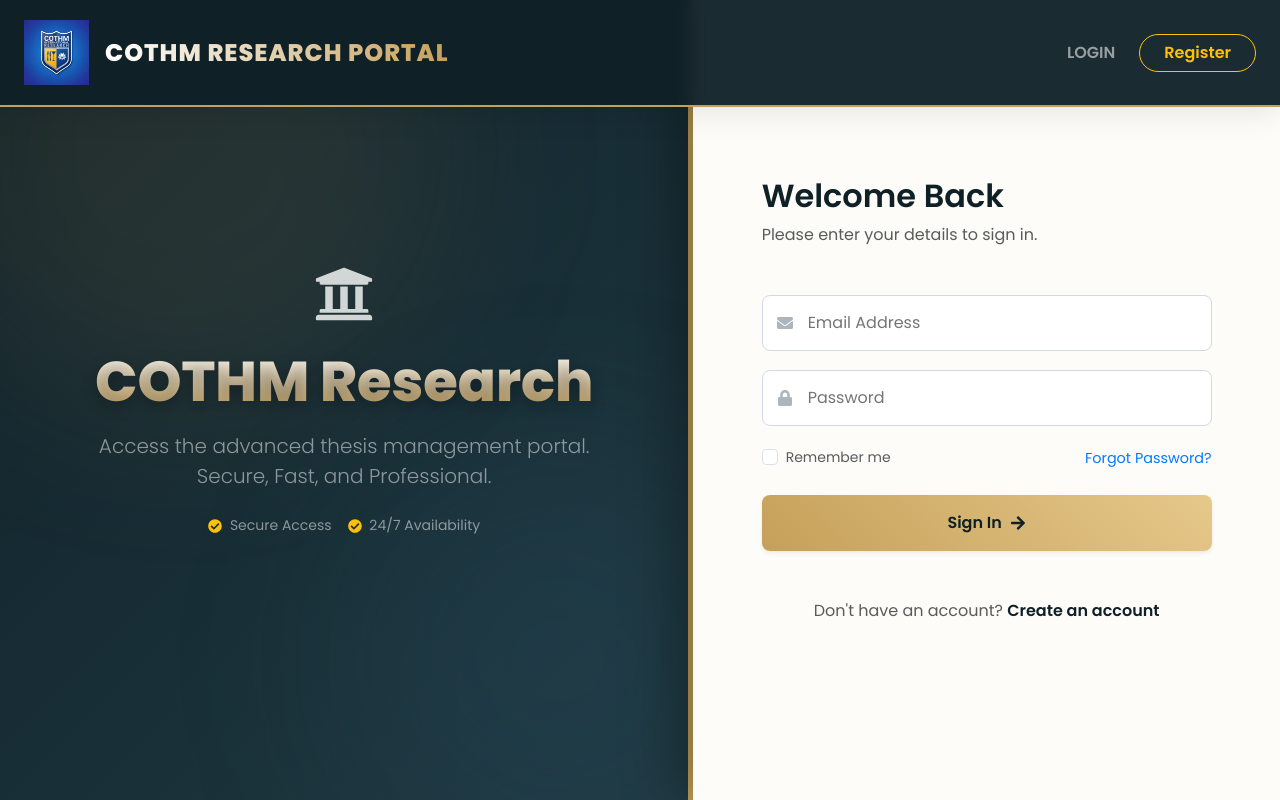
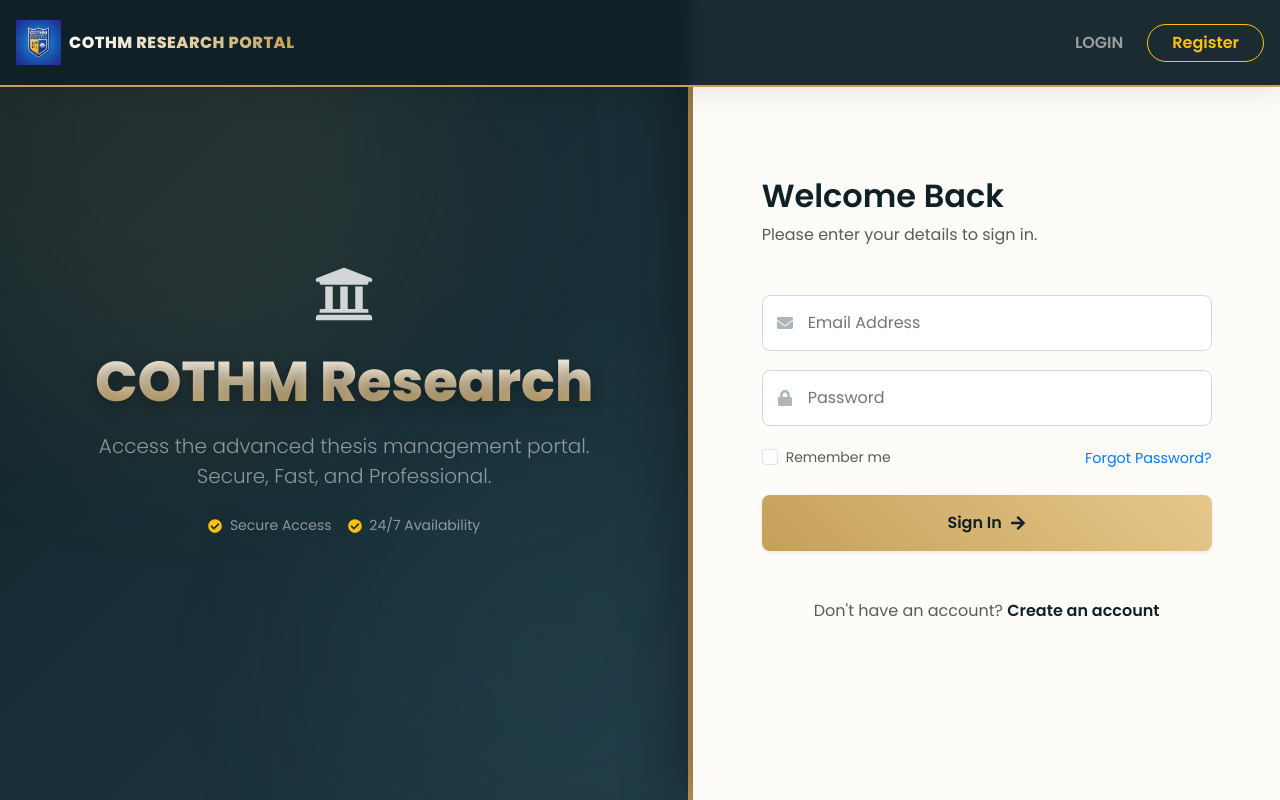
Before and after one commit to faizi1212/cothm_Research_portal, a React (Create React App) app in the folder client/: page / in a window 1280 px wide. Built offline with nearby package versions, Linux system fonts and the light colour scheme.

Commit message:
Optimize Navbar spacing and font size

```diff
--- a/client/src/Navbar.js
+++ b/client/src/Navbar.js
@@ -13,23 +13,25 @@
 
   return (
     <nav className="navbar navbar-expand-lg navbar-dark fixed-top navbar-glass">
-      <div className="container-fluid px-4">
+      <div className="container-fluid px-3">
         {/* BRAND SECTION */}
-        <Link className="navbar-brand d-flex align-items-center gap-3" to={user ? "/dashboard" : "/"}>
-          {/* INCREASED LOGO SIZE HERE (65px) */}
+        <Link className="navbar-brand d-flex align-items-center gap-2" to={user ? "/dashboard" : "/"}>
           <img
             src="/logo.png"
             alt="COTHM Logo"
-            style={{ height: "65px", objectFit: "contain" }}
+            style={{ height: "45px", objectFit: "contain" }} /* Reduced Height */
             className="d-inline-block align-text-top"
           />
-          <span style={{
+          {/* COMPACT TITLE STYLING */}
+          <span className="d-none d-sm-block" style={{
             fontFamily: "'Poppins', sans-serif",
             fontWeight: "700",
-            letterSpacing: "1px",
+            fontSize: "1rem", /* Reduced to 16px (Standard size) */
+            letterSpacing: "0.5px",
             background: "linear-gradient(to right, #fff, #c5a059)",
             WebkitBackgroundClip: "text",
-            WebkitTextFillColor: "transparent"
+            WebkitTextFillColor: "transparent",
+            whiteSpace: "nowrap"
           }}>
             COTHM RESEARCH PORTAL
           </span>
@@ -61,9 +63,12 @@
               </>
             ) : (
               <>
+                {/* User Info - Compact Layout */}
                 <li className="nav-item text-end d-none d-lg-block">
-                  <div className="text-white small fw-bold">Welcome, {user.firstName}</div>
-                  <div className="text-warning" style={{ fontSize: "0.75rem", letterSpacing: "0.5px" }}>
+                  <div className="text-white fw-bold" style={{ fontSize: "0.85rem" }}>
+                    Welcome, {user.firstName}
+                  </div>
+                  <div className="text-warning" style={{ fontSize: "0.7rem" }}>
                     {user.role === "supervisor" ? "SUPERVISOR" : `BATCH ${user.batchNumber || "N/A"}`}
                   </div>
                 </li>
```
